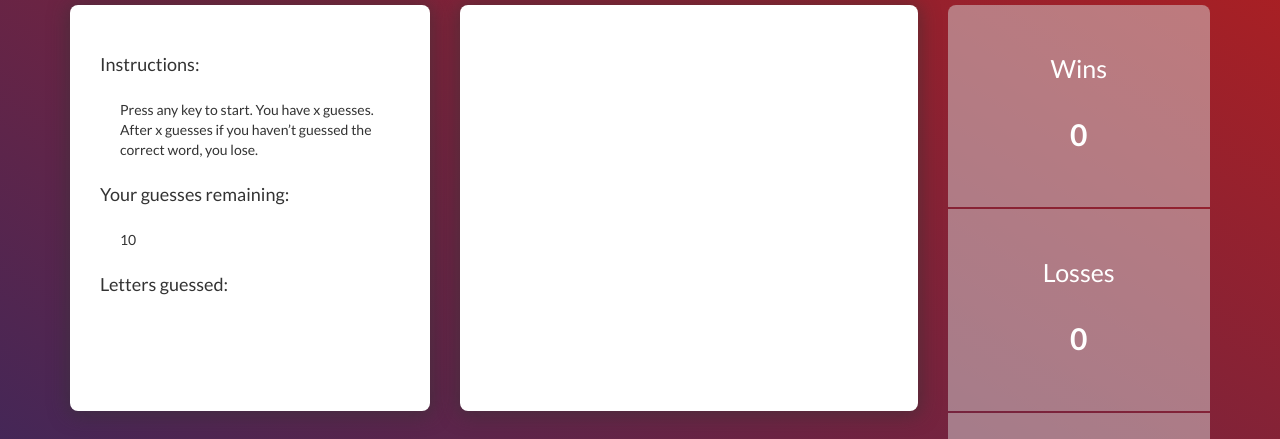
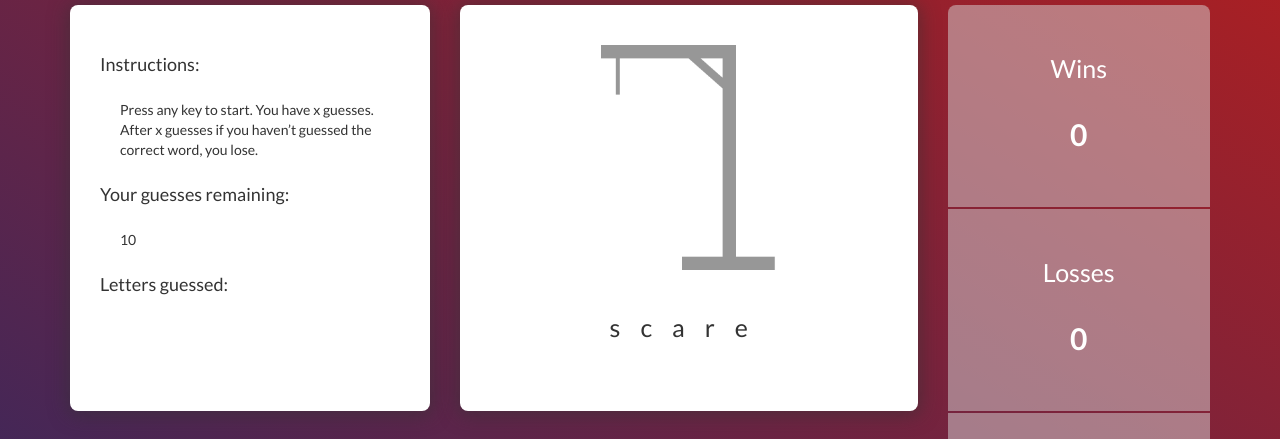
Before and after one commit to joshloftis/Hangman-Game, a plain HTML site: page index.html in a window 1280 px wide. Shown: the part 124-563 px from the top of the page. Drawn offline with nearby package versions, Linux system fonts and the light colour scheme.

Commit message:
HTML/CSS bug fixes and barebones on JS

```diff
--- a/assets/css/style.css
+++ b/assets/css/style.css
@@ -60,6 +60,12 @@ h4 {
   font-weight: bold;
   color: #fff;
 }
+.word {
+  text-align:center;
+  font-size: 25px;
+  margin-top:40px;
+  letter-spacing: 20px;
+}
 #reset-game {
   height: 201px;
   margin-top:-33px;
@@ -86,6 +92,10 @@ i {
   font-size: 80px;
   color: #fff;
 }
+.hangman {
+  margin: 0 auto;
+  margin-top: 10px;
+}
 @media screen and (max-width:991px) {
   #reset-game {
     margin-top:0;
--- a/assets/javascript/game.js
+++ b/assets/javascript/game.js
@@ -0,0 +1,26 @@
+//Words to choose from
+var gameWords = ["horror", "fright", "terror", "hangman", "nosferatu", "dracula", "dread", "panic", "monster", "alarm", "scare", "afraid", "fear", "scare"];
+//Informational vars
+var remainingGuesses = 10;
+var lettersGuessed= [];
+var wins = 0;
+var losses = 0;
+var alphabet = "abcdefghijklmnopqrstuv";
+
+//Randomly select word from gameWords
+var selectedWord = gameWords[Math.floor(Math.random() * gameWords.length)];
+
+for (var i = 0; i < selectedWord.length; i++) {
+  var currentWordSpan = document.getElementById('currentWord');
+  currentWordSpan.textContent = selectedWord;
+  console.log(currentWordSpan);
+}
+
+console.log(selectedWord);
+
+
+//User entering letters
+document.onkeyup = function(event) {
+  var userGuess = event.key;
+  console.log(userGuess);
+};
--- a/index.html
+++ b/index.html
@@ -9,7 +9,6 @@
     <link href="https://fonts.googleapis.com/css?family=Nosifer" rel="stylesheet">
     <link rel="stylesheet" href="assets/css/css/font-awesome.min.css">
     <link rel="stylesheet" href="assets/css/style.css">
-    <script src="assets/javascript/game.js"></script>
   </head>
   <body>
     <div class="container">
@@ -27,7 +26,8 @@
         </div>
         <div class="col-lg-5 col-md-5 col-sm-6 col-xs-12">
           <div class="main-section" id="game-area">
-
+            <img src="assets/images/Base-0.png" alt="Hangman foundation" class="img-responsive hangman" width="175">
+            <p class="word"><span id="currentWord"></span></p>
           </div>
         </div>
         <div class="col-lg-3 col-md-3 col-sm-12 col-xs-12">
@@ -76,4 +76,5 @@
     <br>
     <br>
   </body>
+  <script src="assets/javascript/game.js"></script>
 </html>
```
